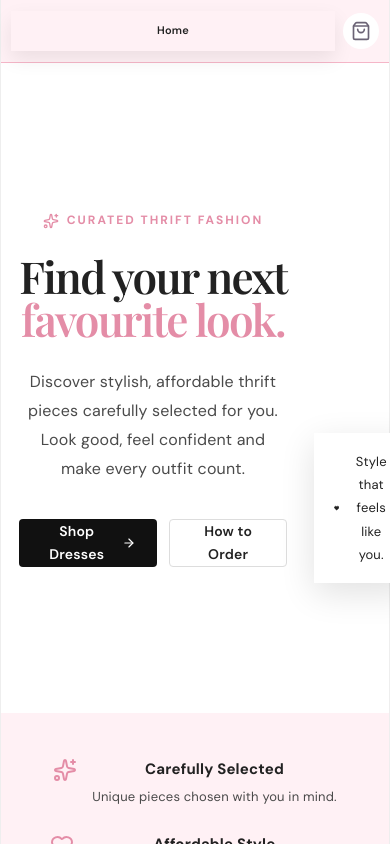
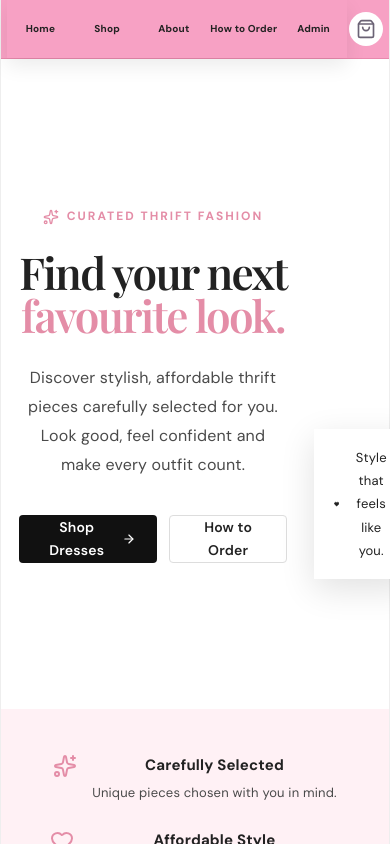
Before and after one commit to wilsonmuriithiwangu-boop/thrift-by-njeri, a React (Vite) app: page / in a window 390 px wide. Shown: the top 844 px of the page. Built offline with nearby package versions, Linux system fonts and the light colour scheme; no server answers; the database is empty.

Commit message:
updated website

```diff
--- a/src/styles/global.css
+++ b/src/styles/global.css
@@ -2847,73 +2847,76 @@ body {
   justify-content: center;
 }
 /* =========================================
-   MOBILE NAVIGATION - PINK TOP BAR
+   MOBILE NAVIGATION - BRIGHT PINK BAR
    ========================================= */
 
 @media (max-width: 800px) {
 
   .navbar {
-    background: var(--pink-light) !important;
-    border-bottom: 1px solid var(--pink);
+    background: #f7a1c4 !important;
+    border-bottom: 1px solid #e889ad;
   }
 
   .navbar-inner {
-    height: 62px;
-    padding: 0 10px;
-    gap: 8px;
+    height: 58px;
+    padding: 0 6px;
+    display: flex;
+    align-items: center;
     justify-content: center;
   }
 
-  /* Hide logo on phones */
+  /* Remove logo from the top on phones */
   .logo-link {
     display: none !important;
   }
 
-  /* Show navigation directly */
+  /* Show ALL navigation links */
   .nav-links {
     display: flex !important;
-    position: static;
-    flex-direction: row;
+    position: static !important;
+    flex: 1;
+    width: 100%;
+    height: 100%;
     align-items: center;
-    justify-content: flex-start;
-    gap: 2px;
-    background: transparent;
-    border: none;
-    overflow-x: auto;
+    justify-content: space-between;
+    flex-direction: row !important;
+    gap: 0 !important;
+    background: transparent !important;
+    border: none !important;
+    overflow: visible !important;
+  }
+
+  .nav-links a {
+    display: flex;
+    align-items: center;
+    justify-content: center;
+    padding: 6px 3px !important;
+    border: none !important;
+    color: #222 !important;
+    font-size: 10px;
+    font-weight: 700;
+    white-space: nowrap;
     flex: 1;
-    white-space: nowrap;
-    scrollbar-width: none;
-  }
-
-  .nav-links::-webkit-scrollbar {
-    display: none;
-  }
-
-  .nav-links a {
-    padding: 8px 7px;
-    border: none;
-    color: #222 !important;
-    font-size: 11px;
-    font-weight: 600;
-    flex-shrink: 0;
   }
 
   .nav-links a:hover {
-    color: var(--pink-dark) !important;
-  }
-
-  /* Shopping bag stays on the right */
+    color: #ffffff !important;
+  }
+
+  /* Shopping bag */
   .navbar-actions {
-    flex-shrink: 0;
+    display: flex;
+    align-items: center;
+    margin-left: 2px;
   }
 
   .bag-button {
-    width: 36px;
-    height: 36px;
-    background: white;
-  }
-
-  /* Remove hamburger completely */
+    width: 34px;
+    height: 34px;
+    background: #ffffff !important;
+  }
+
+  /* Remove hamburger */
   .menu-button {
     display: none !important;
   }
```
